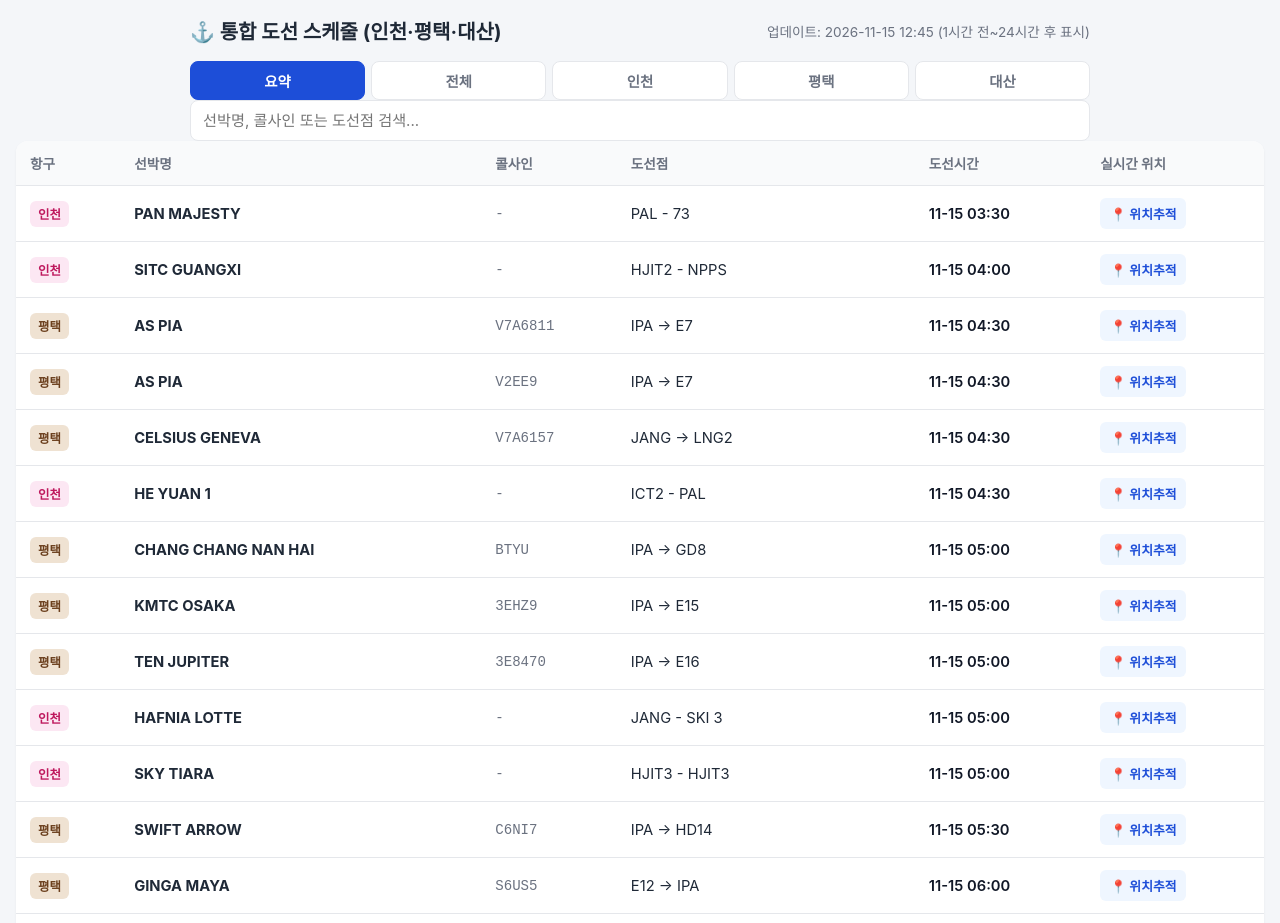
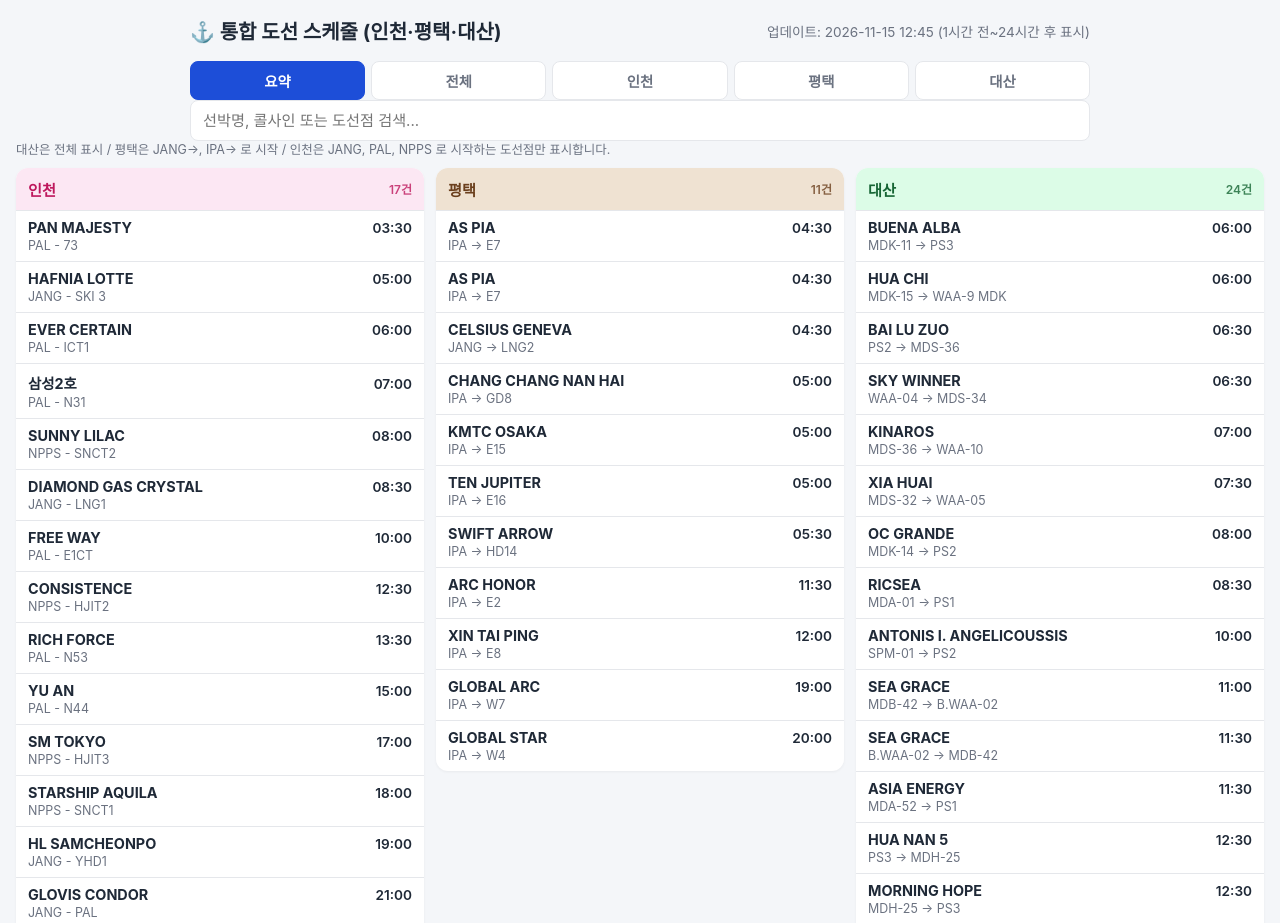
Before and after one commit to eaijjj/jungbu-pilot, a plain HTML site: page index.html in a window 1280 px wide. Shown: the top 923 px of the page. Drawn offline with Linux system fonts and the light colour scheme.

Commit message:
Update index.html

```diff
--- a/index.html
+++ b/index.html
@@ -376,7 +376,7 @@
       "인천": ["JANG", "PAL", "NPPS"]
     };
 
-    let currentPort = "ALL";
+    let currentPort = "SUMMARY";
     let searchKeyword = "";
     let allSchedules = [];
 
```
